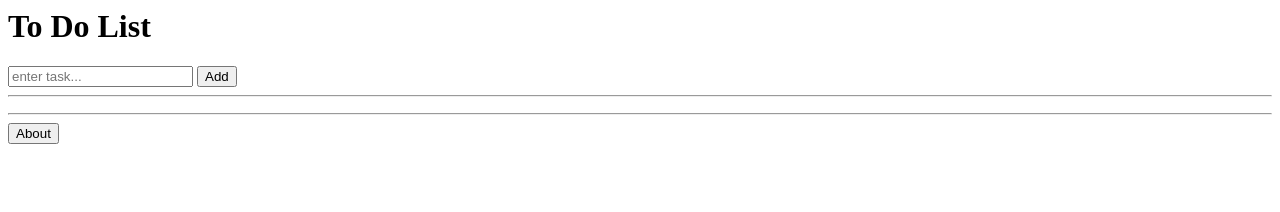
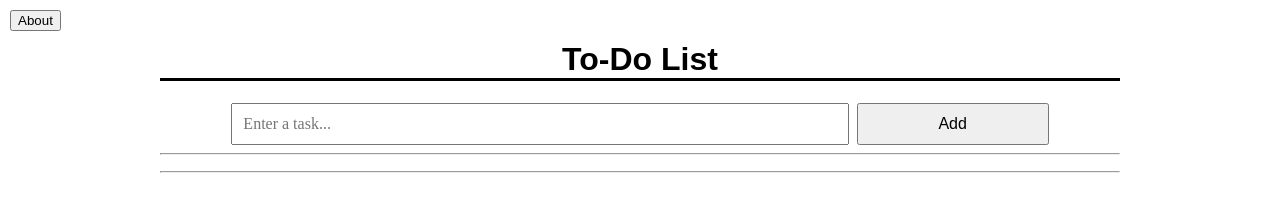
Before and after one commit to marilyn-croffie/todo-list, a plain HTML site: page index.html in a window 1280 px wide. Drawn offline with Linux system fonts and the light colour scheme.

Commit message:
Update index.html

```diff
--- a/index.html
+++ b/index.html
@@ -1,20 +1,51 @@
-<html>
-  <head> <title> Interactive To Do List </title></head>
+<!DOCTYPE html>
+<html lang="en">
+<head>
+  <meta charset="UTF-8" />
+  <meta name="viewport" content="width=device-width, initial-scale=1.0" />
+  <title>Interactive To-Do List</title>
+  <link rel="stylesheet" href="style.css" />
+</head>
 
-  <body>
-    <h1 ID="myHeader"> To Do List </h1>
-    <div ID="topbar">
-      <input type="text" id="input" placeholder="enter task..."/>
-      <input type="button" value="Add" onclick="addTask()" id="addButton"/></div>
-    <hr>
-    <ul id="tasks">
+<body>
+  <header>
+    <h1 id="myHeader">To-Do List</h1>
+  </header>
 
-    </ul>
+  <!-- Input section: captures user-entered tasks -->
+  <section id="topbar">
+    <input
+      type="text"
+      id="input"
+      placeholder="Enter a task..."
+      aria-label="Task input"
+    />
+    <input
+      type="button"
+      value="Add"
+      id="addButton"
+      onclick="addTask()"
+    />
+  </section>
 
-    <hr>
+  <hr>
 
-    <div id="aboutContainer">
-      <input type="button" value="About" onclick="doAbout()" class="about-btn"/>
-    <div ID="divAbout"></div>
-  </body>
+  <!-- Main list container -->
+  <ul id="tasks"></ul>
+
+  <hr>
+
+  <!-- About section -->
+  <aside id="aboutContainer">
+    <input
+      type="button"
+      value="About"
+      class="about-btn"
+      onclick="doAbout()"
+    />
+    <div id="divAbout"></div>
+  </aside>
+
+  <script src="script.js"></script>
+</body>
 </html>
```
